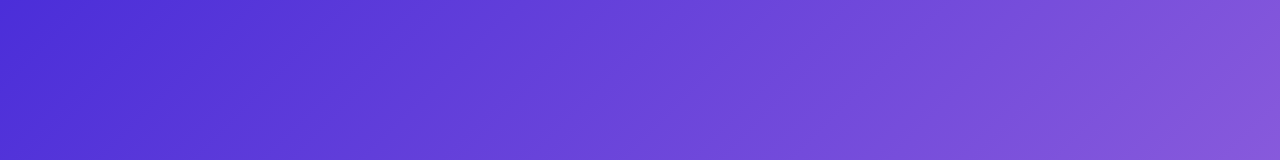
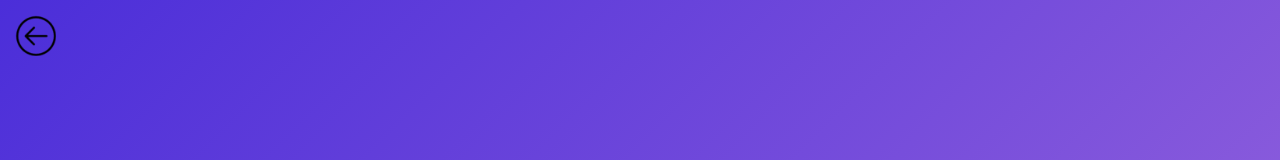
Before and after one commit to ayrton-godoy/proyectoroboticaLA_725, a plain HTML site: page analisis.html in a window 1280 px wide. Shown: the top 160 px of the page. Drawn offline with Linux system fonts and the light colour scheme.

Commit message:
retroseso

```diff
--- a/analisis.html
+++ b/analisis.html
@@ -10,6 +10,7 @@
     <div class="container">
         <header>
             <h1>Análisis de Calidad de Aire</h1>
+            <a href="index.html"><img class="retroseso" src="img/flecharetroseso.png.png" alt=""></a>
         </header>
         <section class="content">
             <button class="start-btn">Conectar</button>
--- a/styles/style.css
+++ b/styles/style.css
@@ -2,6 +2,13 @@
     margin: 0;
     padding: 0;
     box-sizing: border-box;
+}
+.retroseso {
+    position: absolute;
+    top: 10px;
+    left: 10px;
+    width: 50px;
+    height: auto;
 }
 
 body {
```
Also changed, not shown: img/flecharetroseso.png.png (added).
